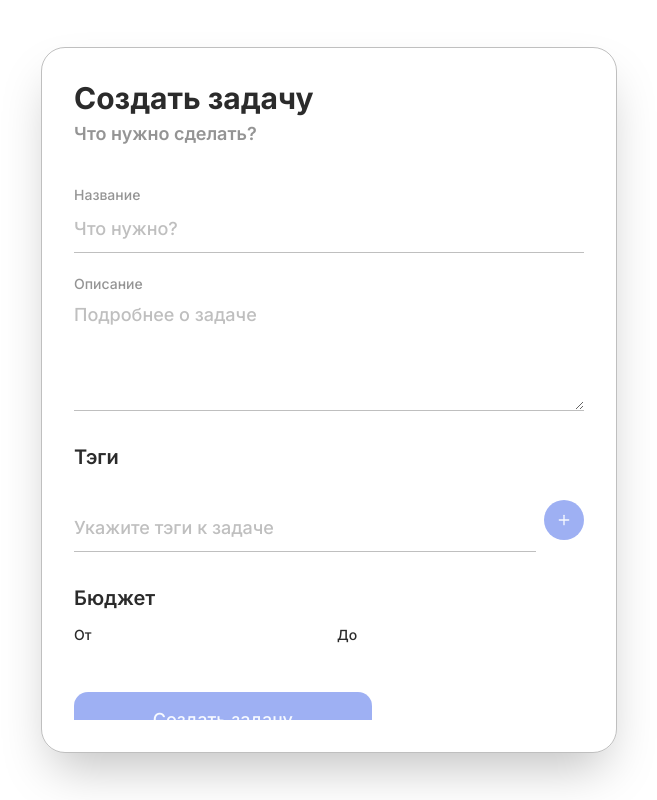
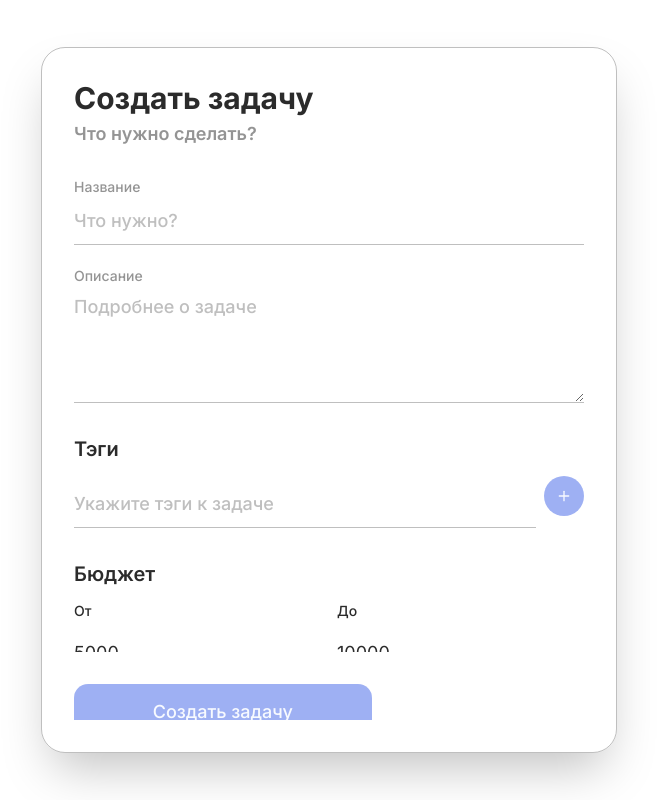
Before and after one commit to Kean13/task-form, a Next.js app: page / in a window 1280 px wide. Shown: the whole page, without its empty margins (311-968 px from the left). Built offline with nearby package versions, Linux system fonts and the light colour scheme.

Commit message:
💄 Исправление UX

```diff
--- a/src/components/layout/Create/CreateForm.tsx
+++ b/src/components/layout/Create/CreateForm.tsx
@@ -97,7 +97,7 @@ export const CreateForm = () => {
   return (
     <div className='max-sm:p-0 max-sm:px-6 max-sm:min-h-screen max-sm:overflow-auto max-sm:border-none max-sm:rounded-none max-sm:flex max-sm:items-center max-sm:justify-center p-8 w-full max-w-[36rem] border border-border rounded-3xl shadow-2xl'>
       <div className='max-h-[80vh] overflow-y-auto'>
-        <div className='mb-8 max-sm:mb-4'>
+        <div className='mb-6 max-sm:mb-2'>
           <h1 className='font-bold text-3xl max-sm:text-2xl'>Создать задачу</h1>
           <p className='font-semibold text-lg opacity-50 mt-1 max-sm:text-base'>
             Что нужно сделать?
--- a/src/components/layout/Create/CreateTagInput.tsx
+++ b/src/components/layout/Create/CreateTagInput.tsx
@@ -56,7 +56,7 @@ export const CreateTagInput = ({ tags, setTags }: TagInputProps) => {
           </span>
         ))}
       </div>
-      <div className='flex gap-2 items-center mt-4'>
+      <div className='flex gap-2 items-center'>
         <Input
           placeholder='Укажите тэги к задаче'
           value={tagInput}
```
